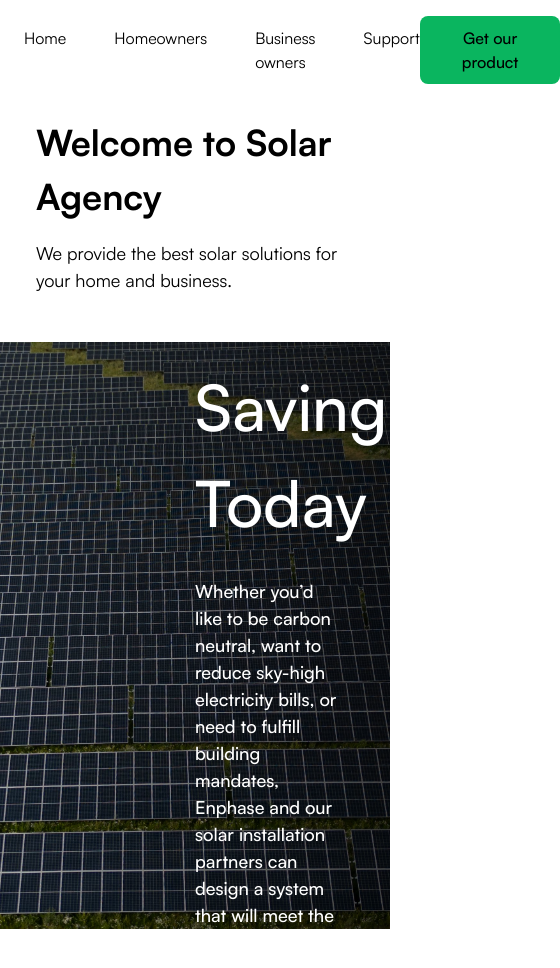
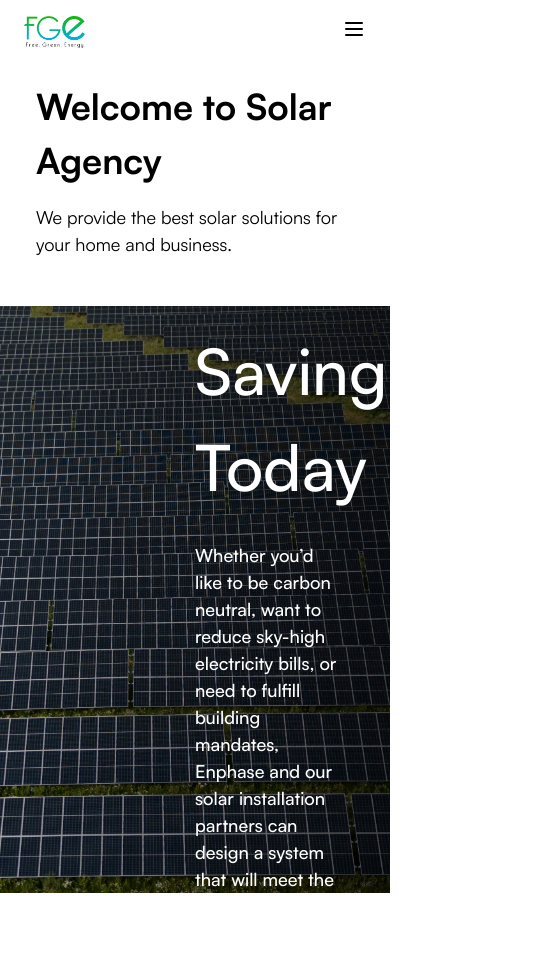
Before and after one commit to SwiftLoopTech/free-green-energy, a Next.js app: page / in a window 390 px wide. Shown: the top 968 px of the page, 560 px wide, since content can reach past the window. Built offline with nearby package versions, Linux system fonts and the light colour scheme.

Commit message:
fear: navbar made responsive

```diff
--- a/components/navbar.tsx
+++ b/components/navbar.tsx
@@ -1,8 +1,49 @@
+import React, { useState } from "react";
 import Link from "next/link";
+import { Menu, X } from "lucide-react";
+import { motion, AnimatePresence } from "framer-motion";
 
 const Navbar: React.FC = () => {
+  const [isMenuOpen, setIsMenuOpen] = useState(false);
+
+  const toggleMenu = () => {
+    setIsMenuOpen(!isMenuOpen);
+  };
+
+  const menuVariants = {
+    closed: {
+      opacity: 0,
+      height: 0,
+      transition: {
+        duration: 0.3,
+        ease: "easeInOut",
+      },
+    },
+    open: {
+      opacity: 1,
+      height: "auto",
+      transition: {
+        duration: 0.3,
+        ease: "easeInOut",
+      },
+    },
+  };
+
+  const hamburgerVariants = {
+    closed: {
+      rotate: 0,
+      scale: 1,
+      transition: { duration: 0.3 },
+    },
+    open: {
+      rotate: 90,
+      scale: 1.1,
+      transition: { duration: 0.3 },
+    },
+  };
+
   return (
-    <nav className="py-4 px-6">
+    <nav className="py-4 px-6 relative z-50">
       <div className="flex items-center justify-between">
         {/* Company logo */}
         <div>
@@ -15,25 +56,113 @@ const Navbar: React.FC = () => {
           </Link>
         </div>
 
-        {/* Navigation links */}
-        <ul className="flex gap-12">
+        {/* Hamburger Menu for Mobile */}
+        <div className="md:hidden">
+          <motion.button
+            onClick={toggleMenu}
+            className="text-black focus:outline-none"
+            variants={hamburgerVariants}
+            animate={isMenuOpen ? "open" : "closed"}
+            whileHover={{ scale: 1.1 }}
+            whileTap={{ scale: 0.9 }}
+          >
+            {isMenuOpen ? <X size={24} /> : <Menu size={24} />}
+          </motion.button>
+        </div>
+
+        {/* Navigation links - Desktop */}
+        <ul className="hidden md:flex gap-12">
           <li>
-            <Link href="/">Home</Link>
+            <Link href="/" className="hover:text-blue-600 transition-colors">
+              Home
+            </Link>
           </li>
           <li>
-            <Link href="/homeowners">Homeowners</Link>
+            <Link
+              href="/homeowners"
+              className="hover:text-blue-600 transition-colors"
+            >
+              Homeowners
+            </Link>
           </li>
           <li>
-            <Link href="/business-owners">Business owners</Link>
+            <Link
+              href="/business-owners"
+              className="hover:text-blue-600 transition-colors"
+            >
+              Business owners
+            </Link>
           </li>
           <li>
-            <Link href="/support">Support</Link>
+            <Link
+              href="/support"
+              className="hover:text-blue-600 transition-colors"
+            >
+              Support
+            </Link>
           </li>
         </ul>
 
-        {/* Get our product button */}
-        <button className="btn-primary">Get our product</button>
+        {/* Get our product button - Desktop */}
+        <button className="hidden md:block btn-primary">Get our product</button>
       </div>
+
+      {/* Mobile Menu Overlay with Framer Motion Animation */}
+      <AnimatePresence>
+        {isMenuOpen && (
+          <motion.div
+            initial="closed"
+            animate="open"
+            exit="closed"
+            variants={menuVariants}
+            className="absolute top-full left-0 w-full bg-white md:hidden shadow-lg overflow-hidden"
+          >
+            <ul className="flex flex-col items-center py-4 space-y-4">
+              <li>
+                <Link
+                  href="/"
+                  onClick={toggleMenu}
+                  className="hover:text-blue-600 transition-colors"
+                >
+                  Home
+                </Link>
+              </li>
+              <li>
+                <Link
+                  href="/homeowners"
+                  onClick={toggleMenu}
+                  className="hover:text-blue-600 transition-colors"
+                >
+                  Homeowners
+                </Link>
+              </li>
+              <li>
+                <Link
+                  href="/business-owners"
+                  onClick={toggleMenu}
+                  className="hover:text-blue-600 transition-colors"
+                >
+                  Business owners
+                </Link>
+              </li>
+              <li>
+                <Link
+                  href="/support"
+                  onClick={toggleMenu}
+                  className="hover:text-blue-600 transition-colors"
+                >
+                  Support
+                </Link>
+              </li>
+              <li>
+                <button className="btn-primary" onClick={toggleMenu}>
+                  Get our product
+                </button>
+              </li>
+            </ul>
+          </motion.div>
+        )}
+      </AnimatePresence>
     </nav>
   );
 };
--- a/package.json
+++ b/package.json
@@ -14,6 +14,7 @@
   "license": "ISC",
   "dependencies": {
     "framer-motion": "^11.14.1",
+    "lucide-react": "^0.468.0",
     "next": "^15.1.0",
     "react": "^19.0.0",
     "react-dom": "^19.0.0"
```
Also changed, not shown: 1 other file (tests, documents, lock files or other folders).
